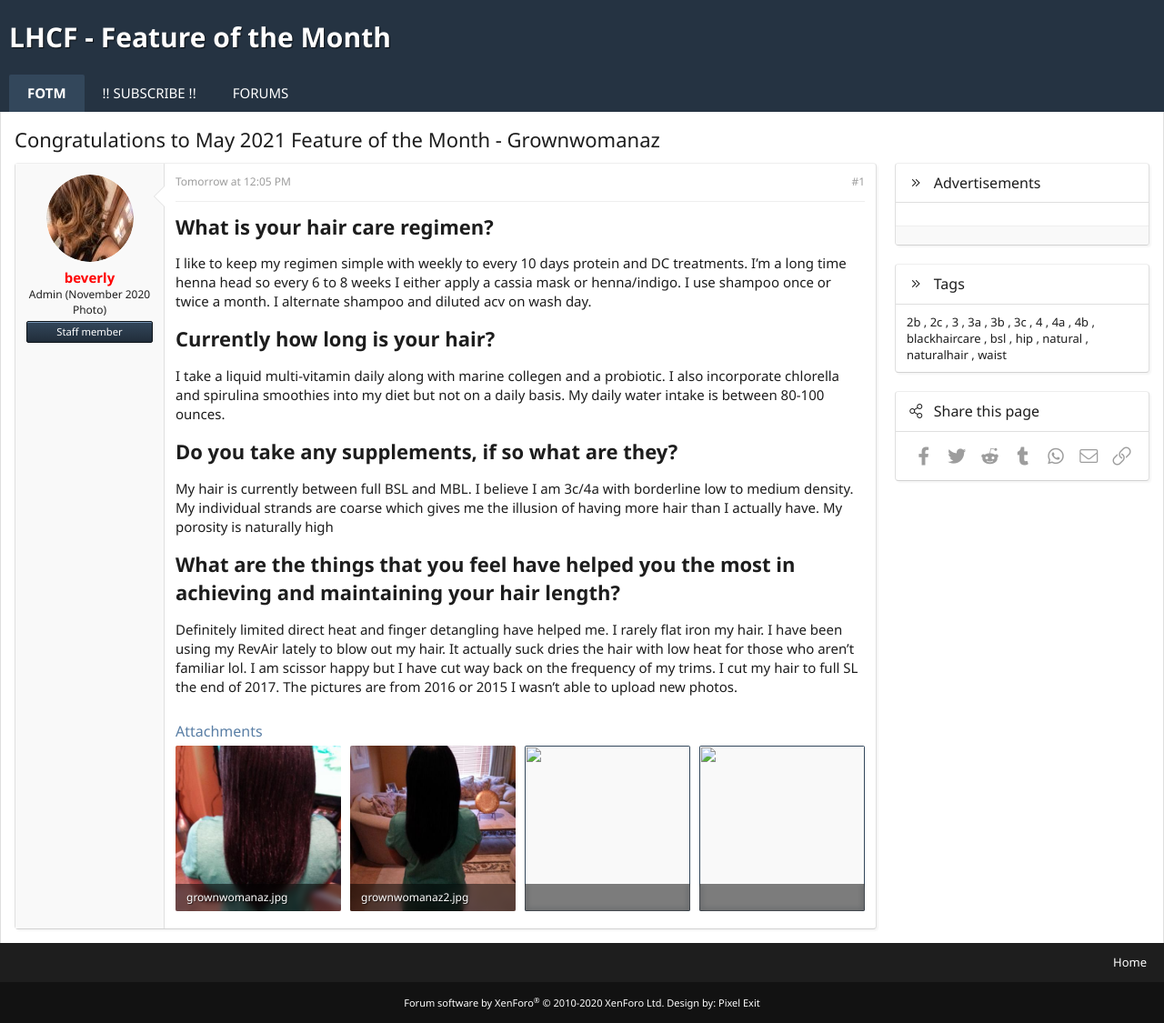
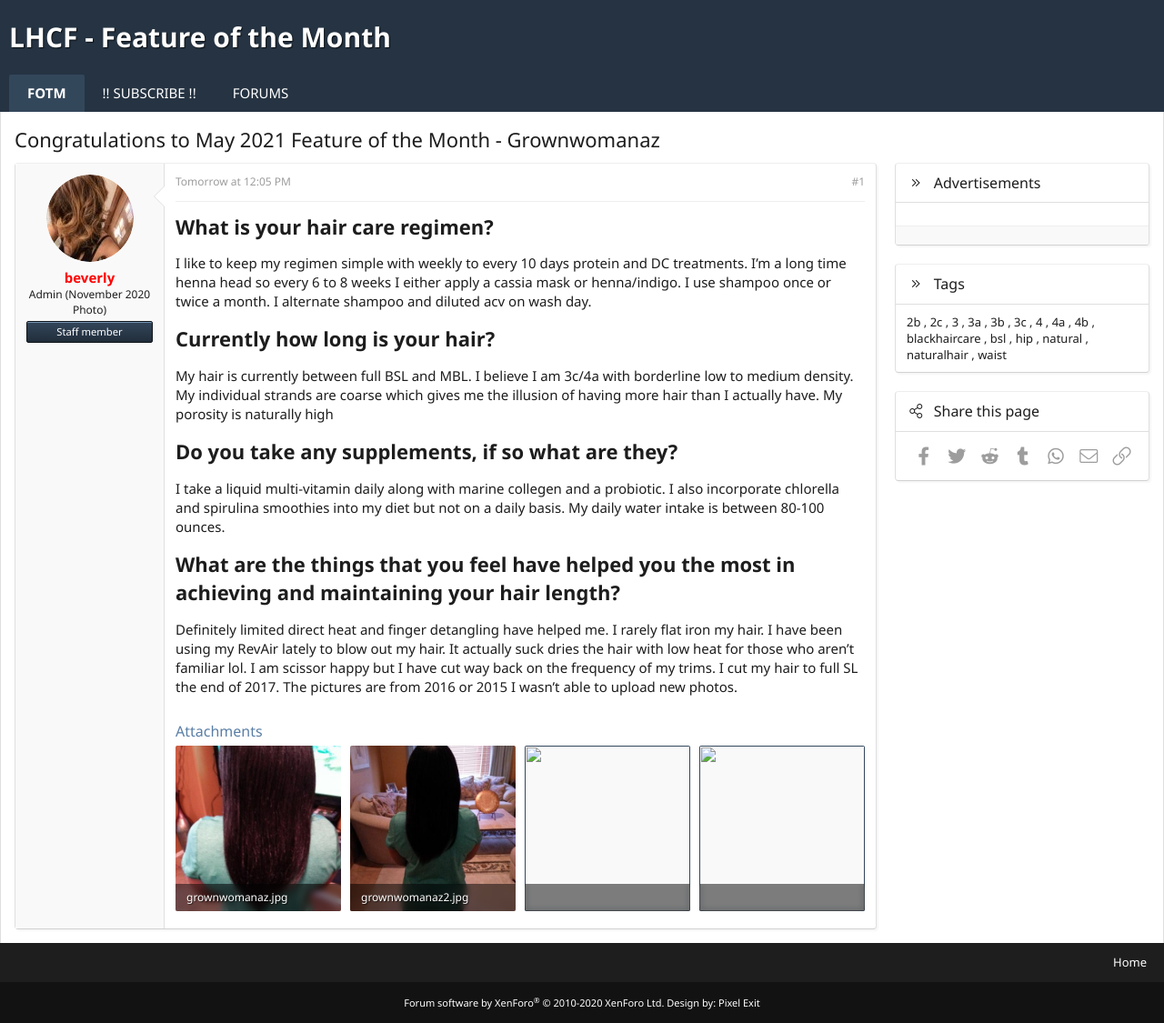
Before and after one commit to niden-net/blog.longhaircareforums.com, a Jekyll site: the page built from _posts/2021-05-01-congratulations-to-may-2021-feature-of-the-month-grownwomanaz.md, in a window 1280 px wide and 1125 px high. Shown: the whole window at 91% size. Built offline with Jekyll 4.4.1, drawn with Linux system fonts in a browser that asks for light colours.

```diff
--- a/_posts/2021-05-01-congratulations-to-may-2021-feature-of-the-month-grownwomanaz.md
+++ b/_posts/2021-05-01-congratulations-to-may-2021-feature-of-the-month-grownwomanaz.md
@@ -24,11 +24,11 @@ I like to keep my regimen simple with weekly to every 10 days protein and DC tre
 
 ## Currently how long is your hair?
 
-I take a liquid multi-vitamin daily along with marine collegen and a probiotic. I also incorporate chlorella and spirulina smoothies into my diet but not on a daily basis. My daily water intake is between 80-100 ounces.
+My hair is currently between full BSL and MBL. I believe I am 3c/4a with borderline low to medium density. My individual strands are coarse which gives me the illusion of having more hair than I actually have. My porosity is naturally high
 
 ## Do you take any supplements, if so what are they?
 
-My hair is currently between full BSL and MBL. I believe I am 3c/4a with borderline low to medium density. My individual strands are coarse which gives me the illusion of having more hair than I actually have. My porosity is naturally high
+I take a liquid multi-vitamin daily along with marine collegen and a probiotic. I also incorporate chlorella and spirulina smoothies into my diet but not on a daily basis. My daily water intake is between 80-100 ounces.
 
 ## What are the things that you feel have helped you the most in achieving and maintaining your hair length?
 
```
